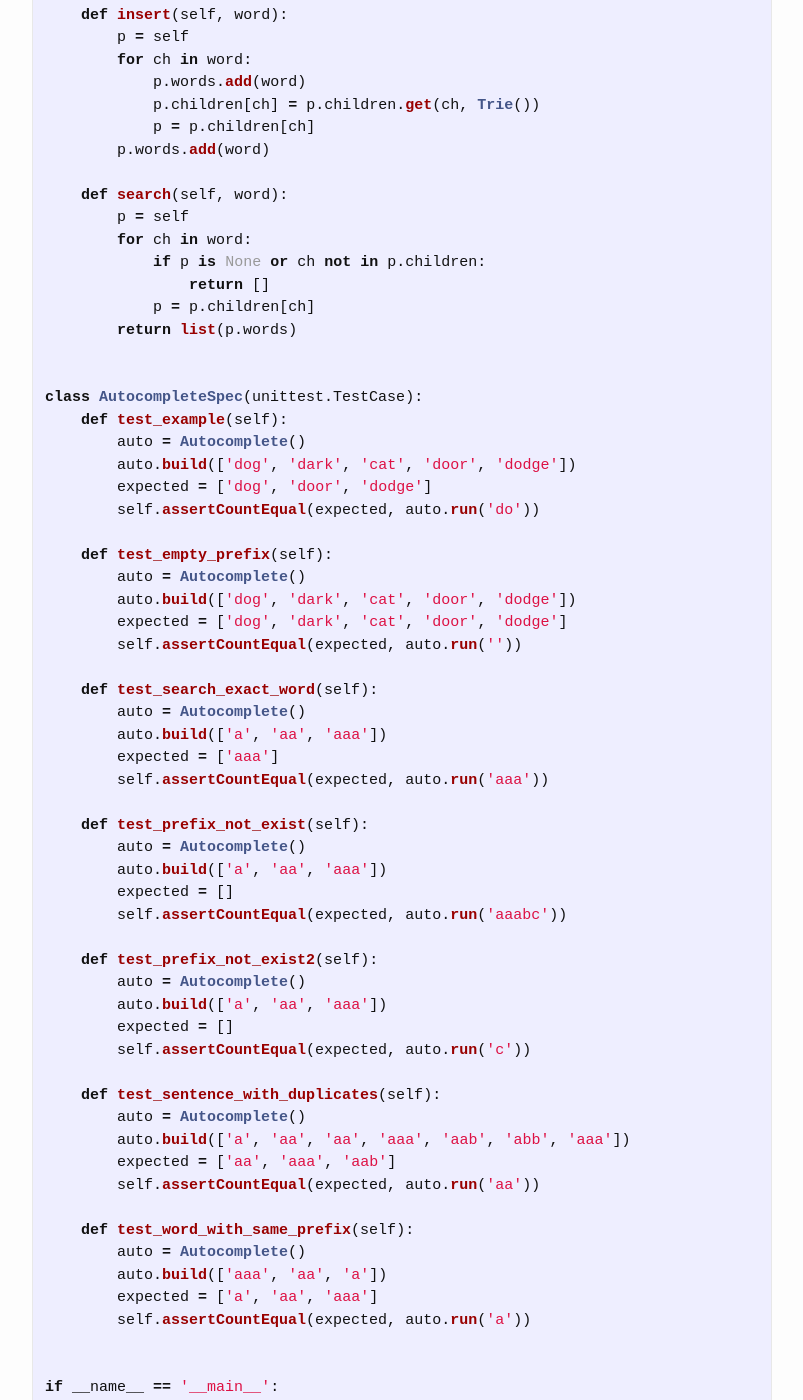
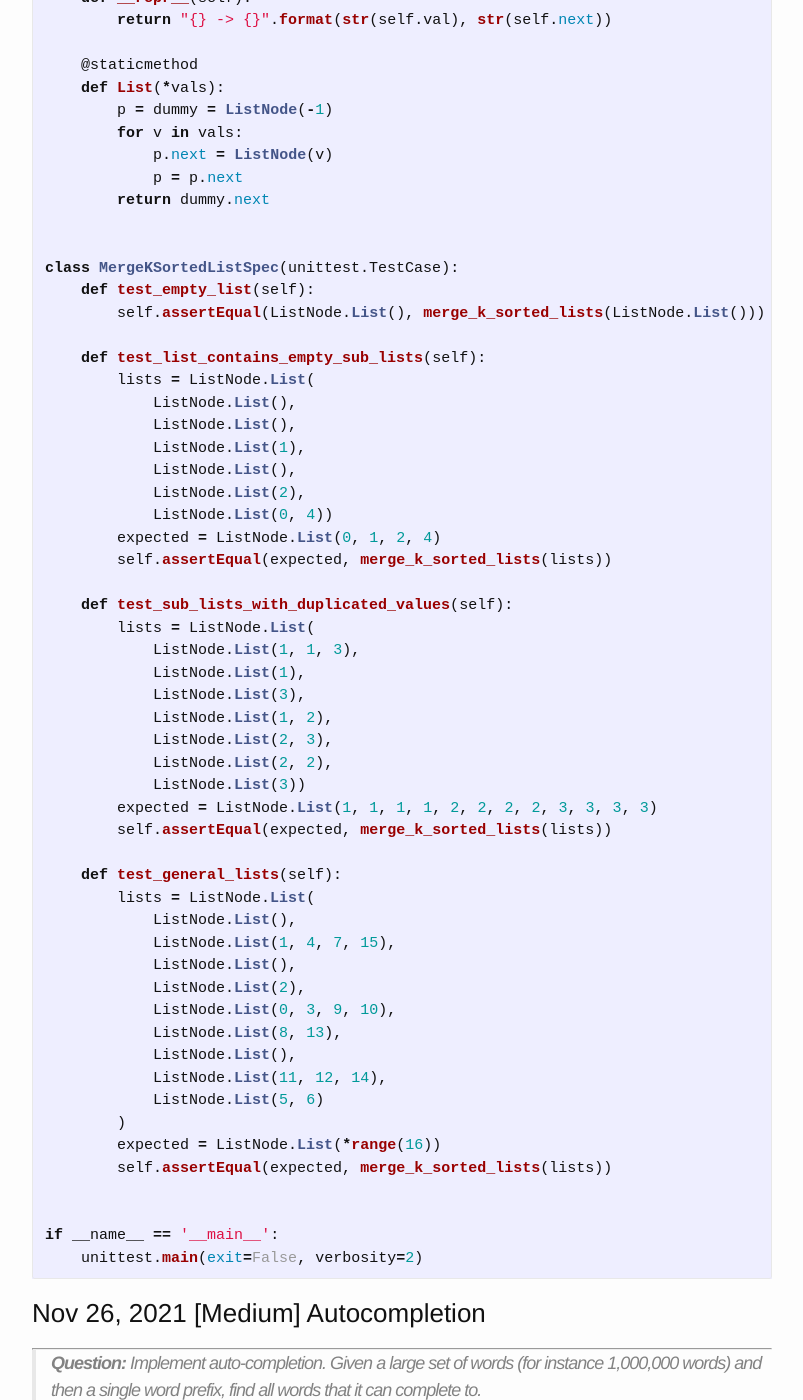
Before and after one commit to trsong/trsong.github.io, a Jekyll site: the page built from _posts/2021-11-01-DailyQuestionsNov.md, in a window 1280 px wide and 1400 px high, scrolled down 2228 px. Shown: the whole window, without its empty margins (238-1041 px from the left). Built offline with Jekyll 4.4.1, drawn with Linux system fonts in a browser that asks for light colours; some of the changed text lies outside the part shown.

Commit message:
Add solution to Nov 27 question

````diff
--- a/_posts/2021-11-01-DailyQuestionsNov.md
+++ b/_posts/2021-11-01-DailyQuestionsNov.md
@@ -25,6 +25,104 @@ categories: Python/Java
 ---
 > **Question:** Given k sorted singly linked lists, write a function to merge all the lists into one sorted singly linked list.
 
+
+**Solution with PriorityQueue:** [https://replit.com/@trsong/Merge-K-Sorted-Linked-Lists-2](https://replit.com/@trsong/Merge-K-Sorted-Linked-Lists-2)
+```py
+import unittest
+from queue import PriorityQueue
+
+def merge_k_sorted_lists(lists):
+    pq = PriorityQueue()
+    lst_ptr = lists
+    while lst_ptr:
+        sub_ptr = lst_ptr.val
+        if sub_ptr:
+            pq.put((sub_ptr.val, sub_ptr))
+        lst_ptr = lst_ptr.next
+
+    p = dummy = ListNode(-1)
+    while not pq.empty():
+        _, sub_ptr = pq.get()
+        p.next = ListNode(sub_ptr.val)
+        p = p.next
+        sub_ptr = sub_ptr.next
+        if sub_ptr:
+            pq.put((sub_ptr.val, sub_ptr))
+    return dummy.next
+
+
+##################
+# Testing Utility
+##################
+class ListNode(object):
+    def __init__(self, val, next=None):
+        self.val = val
+        self.next = next
+
+    def __eq__(self, other):
+        return other and self.val == other.val and self.next == other.next
+
+    def __lt__(self, other):
+        return other and self.val < other.val
+
+    def __repr__(self):
+        return "{} -> {}".format(str(self.val), str(self.next))
+
+    @staticmethod
+    def List(*vals):
+        p = dummy = ListNode(-1)
+        for v in vals:
+            p.next = ListNode(v)
+            p = p.next
+        return dummy.next
+
+
+class MergeKSortedListSpec(unittest.TestCase):
+    def test_empty_list(self):
+        self.assertEqual(ListNode.List(), merge_k_sorted_lists(ListNode.List()))
+
+    def test_list_contains_empty_sub_lists(self):
+        lists = ListNode.List(
+            ListNode.List(),
+            ListNode.List(),
+            ListNode.List(1),
+            ListNode.List(),
+            ListNode.List(2),
+            ListNode.List(0, 4))
+        expected = ListNode.List(0, 1, 2, 4)
+        self.assertEqual(expected, merge_k_sorted_lists(lists))
+
+    def test_sub_lists_with_duplicated_values(self):
+        lists = ListNode.List(
+            ListNode.List(1, 1, 3),
+            ListNode.List(1),
+            ListNode.List(3),
+            ListNode.List(1, 2),
+            ListNode.List(2, 3),
+            ListNode.List(2, 2),
+            ListNode.List(3))
+        expected = ListNode.List(1, 1, 1, 1, 2, 2, 2, 2, 3, 3, 3, 3)
+        self.assertEqual(expected, merge_k_sorted_lists(lists))
+
+    def test_general_lists(self):
+        lists = ListNode.List(
+            ListNode.List(),
+            ListNode.List(1, 4, 7, 15),
+            ListNode.List(),
+            ListNode.List(2),
+            ListNode.List(0, 3, 9, 10),
+            ListNode.List(8, 13),
+            ListNode.List(),
+            ListNode.List(11, 12, 14),
+            ListNode.List(5, 6)
+        )
+        expected = ListNode.List(*range(16))
+        self.assertEqual(expected, merge_k_sorted_lists(lists))
+
+
+if __name__ == '__main__':
+    unittest.main(exit=False, verbosity=2)
+```
 
 ### Nov 26, 2021 \[Medium\] Autocompletion
 ---
````
